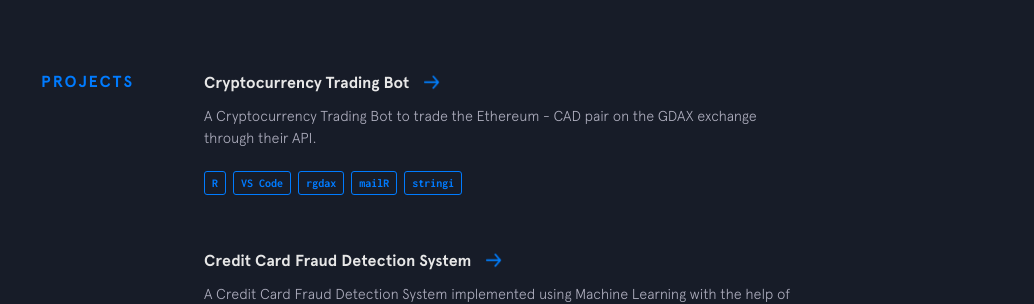
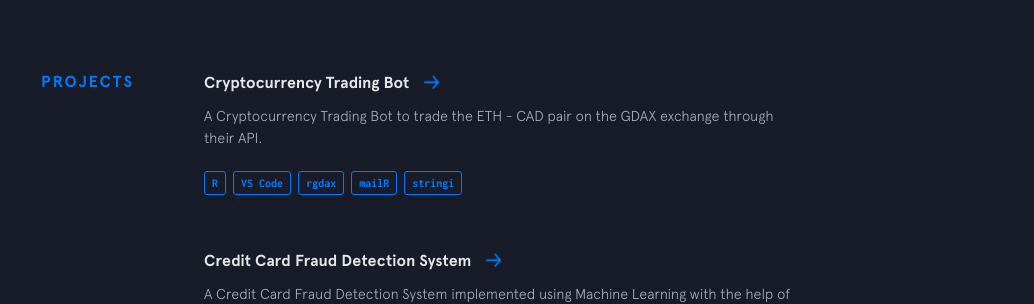
Before and after one commit to rohanxminocha/personal-website-v1, a Jekyll site: the page built from index.html, in a window 1280 px wide and 900 px high, scrolled down 2681 px. Shown: the part 153-457 px from the top of the window, without its empty margins (246-1280 px from the left). Built offline with Jekyll 4.4.1, drawn with Linux system fonts in a browser that asks for light colours; nearby versions of some CDN libraries.

Commit message:
Update other-projects.yml

```diff
--- a/_data/other-projects.yml
+++ b/_data/other-projects.yml
@@ -1,6 +1,6 @@
 - name: Cryptocurrency Trading Bot
   url: https://github.com/rohanxminocha/crypto-trading-bot
-  description: A Cryptocurrency Trading Bot to trade the Ethereum - CAD pair on the GDAX exchange through their API.
+  description: A Cryptocurrency Trading Bot to trade the ETH - CAD pair on the GDAX exchange through their API.
   used:
     - thing: R
     - thing: VS Code
@@ -9,7 +9,7 @@
     - thing: stringi
 
 - name: Credit Card Fraud Detection System
-  url: https://github.com/rohanxminocha/credit-card-fraud-detection/
+  url: https://github.com/rohanxminocha/credit-card-fraud-detection
   description: A Credit Card Fraud Detection System implemented using Machine Learning with the help of k-nearest neighbors algorithm and k-means clustering.
   used:
     - thing: Python
```
